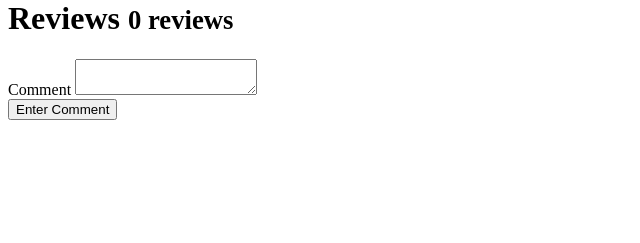
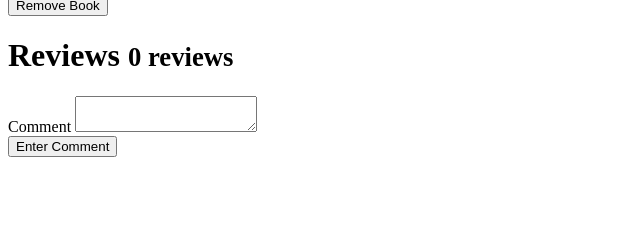
Before and after one commit to MadhavanNarkeeran/Book-App, a Flask app: page /books/1 in a window 1280 px wide. Shown: the part 557-800 px from the top of the page, without its empty margins (0-640 px from the left). Run offline with Flask 2, Linux system fonts and the light colour scheme; the visitor is signed in with stand-in values (Sample User, id 1); a database or web service that is not in the repository returns one stand-in record (values such as "Sample title"); data that the repository does not hold is empty; some libraries are stand-ins or nearby versions.

Commit message:
Added remove/add book to saved books list feature

```diff
--- a/flask_app/books/routes.py
+++ b/flask_app/books/routes.py
@@ -4,9 +4,10 @@ from flask import Blueprint, render_template, url_for, redirect, request, flash
 from flask_login import current_user
 
 from .. import book_client
-from ..forms import BookReviewForm, SearchForm
-from ..models import User, Review
+from ..forms import BookReviewForm, SearchForm, SaveBookForm, RemoveSavedBookForm
+from ..models import User, Review, SavedBook
 from ..utils import current_time
+from flask_login import current_user
 
 books = Blueprint("books", __name__)
 """ ************ Helper for pictures uses username to get their profile picture************ """
@@ -47,6 +48,9 @@ def book_detail(book_id):
         return render_template("book_detail.html", error_msg=str(e))
 
     form = BookReviewForm()
+    save_form = SaveBookForm()
+    remove_form = RemoveSavedBookForm()
+
     if form.validate_on_submit():
         if not current_user.is_authenticated:
             return redirect(url_for("users.login"))
@@ -63,6 +67,22 @@ def book_detail(book_id):
 
         return redirect(request.path)
 
+    if save_form.save_book.data and save_form.validate():
+        if current_user.is_authenticated:
+            saved_book = SavedBook(
+                user=current_user._get_current_object(),
+                book_id=book_id,
+                book_title=result.title,
+                book_image=result.imageLink
+            )
+            saved_book.save()
+            return redirect(request.path)
+
+    if remove_form.remove_book.data and remove_form.validate():
+        if current_user.is_authenticated:
+            SavedBook.objects(user=current_user._get_current_object(), book_id=book_id).delete()
+            return redirect(request.path)
+
     reviews = Review.objects(book_id=book_id)
 
     reviews_with_images = []
@@ -75,7 +95,12 @@ def book_detail(book_id):
         }
         reviews_with_images.append(review_with_image)
 
-    return render_template("book_detail.html", form=form, book=result, reviews=reviews_with_images)
+    is_saved = False
+    if current_user.is_authenticated:
+        saved_book = SavedBook.objects(user=current_user._get_current_object(), book_id=book_id).first()
+        is_saved = saved_book is not None
+
+    return render_template("book_detail.html", form=form, book=result, reviews=reviews_with_images, is_saved=is_saved, save_form=save_form, remove_form=remove_form)
 
 
 @books.route("/user/<username>")
--- a/flask_app/forms.py
+++ b/flask_app/forms.py
@@ -78,3 +78,11 @@ class UpdateProfilePicForm(FlaskForm):
         ]
     )
     submit_picture = SubmitField("Update Picture")
+
+
+class SaveBookForm(FlaskForm):
+    save_book = SubmitField("Save Book")
+
+
+class RemoveSavedBookForm(FlaskForm):
+    remove_book = SubmitField("Remove Book")
--- a/flask_app/models.py
+++ b/flask_app/models.py
@@ -25,3 +25,10 @@ class Review(db.Document):
     date = StringField(required=True)
     book_id = StringField(required=True)
     book_title = StringField(required=True, min_length=1, max_length=100)
+
+
+class SavedBook(db.Document):
+    user = ReferenceField(User, required=True)
+    book_id = StringField(required=True)
+    book_title = StringField(required=True)
+    book_image = StringField(required=False)
--- a/flask_app/templates/book_detail.html
+++ b/flask_app/templates/book_detail.html
@@ -20,6 +20,22 @@
     <li><b>Page Count:</b> {{ book.pageCount }}</li>
     <li><b>Categories:</b> {{ book.categories | join(", ") }}</li>
   </ul>
+
+  {% if current_user.is_authenticated %}
+    <div>
+      {% if is_saved %}
+        <form method="POST" action="" style="display: inline;">
+          {{ remove_form.csrf_token }}
+          {{ remove_form.remove_book() }}
+        </form>
+      {% else %}
+        <form method="POST" action="" style="display: inline;">
+          {{ save_form.csrf_token }}
+          {{ save_form.save_book() }}
+        </form>
+      {% endif %}
+    </div>
+  {% endif %}
 
   <div>
     <h1> Reviews
--- a/flask_app/templates/header.html
+++ b/flask_app/templates/header.html
@@ -5,6 +5,7 @@
     </a>
     {% if current_user.is_authenticated %}
     <div>
+        <a href="{{ url_for('users.saved_books') }}">Saved Books</a>
         <a href="{{ url_for('users.account') }}">Account</a>
         <a href="{{ url_for('users.logout') }}">Logout</a>
     </div>
```
Also changed, not shown: flask_app/templates/saved_books.html (added, +22 -0 lines), flask_app/users/routes.py (+9 -4 lines).
